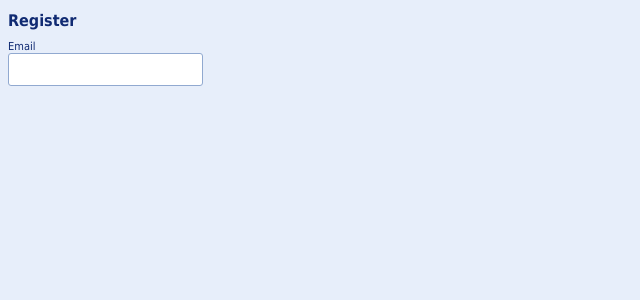
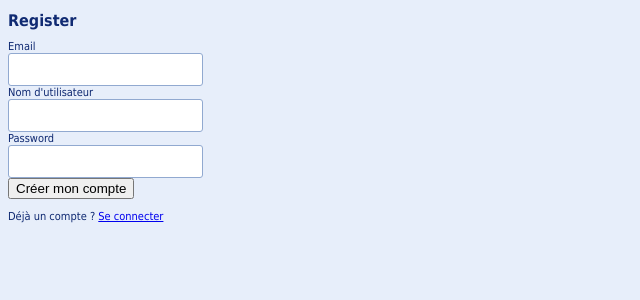
Before and after one commit to samgr78/MibloMsn-frontend, a React (Vite) app: page /register in a window 1280 px wide. Shown: the top 300 px of the page, without its empty margins (0-640 px from the left). Built offline with nearby package versions, Linux system fonts and the light colour scheme; no server answers.

Commit message:
ADD register (register.types.ts & register.parsers.ts & register.tsx)

```diff
--- a/src/features/auth/Register.tsx
+++ b/src/features/auth/Register.tsx
@@ -1,18 +1,154 @@
-import Input from "../../shared/components/Input.tsx";
-import './auth.css';
+import { useState, type ChangeEvent, type FormEvent, type ReactElement } from 'react'
+import { Link, useNavigate } from 'react-router-dom'
+import { api } from '../../api/axios.tsx'
+import Input from '../../shared/components/Input.tsx'
+import { getRegisterErrors, parseRegisterResponse } from './register.parsers.ts'
+import type { RegisterErrors, RegisterFormData } from './register.types.ts'
+import './auth.css'
 
-function Register() {
+const initialFormData: RegisterFormData = {
+    email: '',
+    username: '',
+    password: '',
+}
+
+function isRegisterField(value: string): value is keyof RegisterFormData {
+    return value === 'email' || value === 'username' || value === 'password'
+}
+
+function Register(): ReactElement {
+    const navigate = useNavigate()
+    const [formData, setFormData] = useState<RegisterFormData>(initialFormData)
+    const [errors, setErrors] = useState<RegisterErrors>({})
+    const [isLoading, setIsLoading] = useState<boolean>(false)
+
+    function clearFieldError(field: keyof RegisterFormData): void {
+        setErrors((previousErrors) => ({
+            ...previousErrors,
+            [field]: undefined,
+            general: undefined,
+        }))
+    }
+
+    function handleChange(event: ChangeEvent<HTMLInputElement>): void {
+        const { name, value } = event.currentTarget
+        if (!isRegisterField(name)) {
+            return
+        }
+
+        setFormData((previousFormData) => ({
+            ...previousFormData,
+            [name]: value,
+        }))
+        clearFieldError(name)
+    }
+
+    async function handleSubmit(event: FormEvent<HTMLFormElement>): Promise<void> {
+        event.preventDefault()
+        setErrors({})
+        setIsLoading(true)
+
+        try {
+            const { data }: { data: unknown } = await api.post<unknown>(
+                '/auth/register',
+                formData,
+            )
+            const registerResponse = parseRegisterResponse(data, formData.username)
+
+            if (!registerResponse) {
+                setErrors({ general: 'The server returned an invalid response.' })
+                return
+            }
+
+            localStorage.setItem('token', registerResponse.token)
+            localStorage.setItem('username', registerResponse.username)
+            navigate('/home')
+        } catch (error: unknown) {
+            setErrors(getRegisterErrors(error))
+        } finally {
+            setIsLoading(false)
+        }
+    }
+
     return (
-        <>
-            <h1>Register</h1>
+        <main className="register-page">
+            <form className="register-form" onSubmit={handleSubmit} noValidate>
+                <h1>Register</h1>
 
-            <Input
-                type={"text"}
-                className={"input"}
-                name={"email"}
-                label={"Email"}
-            />
-        </>
+                <div className="register-fields">
+                    <Input
+                        label="Email"
+                        type="email"
+                        name="email"
+                        id="email"
+                        className="input"
+                        value={formData.email}
+                        onChange={handleChange}
+                        aria-invalid={Boolean(errors.email)}
+                        aria-describedby={errors.email ? 'email-error' : undefined}
+                        autoComplete="email"
+                        required
+                    />
+                    {errors.email && (
+                        <span className="error-message" id="email-error">
+              {errors.email}
+            </span>
+                    )}
+
+                    <Input
+                        label="Nom d'utilisateur"
+                        type="text"
+                        name="username"
+                        id="username"
+                        className="input"
+                        value={formData.username}
+                        onChange={handleChange}
+                        aria-invalid={Boolean(errors.username)}
+                        aria-describedby={errors.username ? 'username-error' : undefined}
+                        autoComplete="username"
+                        required
+                    />
+                    {errors.username && (
+                        <span className="error-message" id="username-error">
+              {errors.username}
+            </span>
+                    )}
+
+                    <Input
+                        label="Password"
+                        type="password"
+                        name="password"
+                        id="password"
+                        className="input"
+                        value={formData.password}
+                        onChange={handleChange}
+                        aria-invalid={Boolean(errors.password)}
+                        aria-describedby={errors.password ? 'password-error' : undefined}
+                        autoComplete="new-password"
+                        required
+                    />
+                    {errors.password && (
+                        <span className="error-message" id="password-error">
+              {errors.password}
+            </span>
+                    )}
+
+                    {errors.general && (
+                        <span className="error-message" role="alert">
+              {errors.general}
+            </span>
+                    )}
+
+                    <button type="submit" disabled={isLoading}>
+                        {isLoading ? 'Création en cours…' : 'Créer mon compte'}
+                    </button>
+                </div>
+
+                <p>
+                    Déjà un compte ? <Link to="/login">Se connecter</Link>
+                </p>
+            </form>
+        </main>
     )
 }
 
--- /dev/null
+++ b/src/features/auth/register.parsers.ts
@@ -0,0 +1,56 @@
+import { isAxiosError } from 'axios'
+import type { ParsedRegisterResponse, RegisterErrors } from './register.types.ts'
+
+function isUnknownRecord(value: unknown): value is Record<string, unknown> {
+    return typeof value === 'object' && value !== null && !Array.isArray(value)
+}
+
+function readString(value: unknown): string | undefined {
+    return typeof value === 'string' && value.length > 0 ? value : undefined
+}
+
+function fieldFromMessage(message: string): keyof RegisterErrors {
+    const lower = message.toLowerCase()
+    if (lower.includes('email')) return 'email'
+    if (lower.includes('username')) return 'username'
+    if (lower.includes('password')) return 'password'
+    return 'general'
+}
+
+export function parseRegisterResponse(
+    value: unknown,
+    fallbackUsername: string,
+): ParsedRegisterResponse | undefined {
+    if (!isUnknownRecord(value)) {
+        return undefined
+    }
+    const token = readString(value.token)
+    if (!token) {
+        return undefined
+    }
+    const user = isUnknownRecord(value.user) ? value.user : undefined
+    const username =
+        (user ? readString(user.username) : undefined) ??
+        readString(value.username) ??
+        fallbackUsername
+    return { token, username }
+}
+
+export function getRegisterErrorsFromData(value: unknown): RegisterErrors | undefined {
+    if (!isUnknownRecord(value)) {
+        return undefined
+    }
+    const message = readString(value.error)
+    if (!message) {
+        return undefined
+    }
+    return { [fieldFromMessage(message)]: message }
+}
+
+export function getRegisterErrors(error: unknown): RegisterErrors {
+    if (!isAxiosError<unknown>(error)) {
+        return { general: 'An unexpected error occurred.' }
+    }
+    const responseData: unknown = error.response?.data
+    return getRegisterErrorsFromData(responseData) ?? { general: 'Unable to register.' }
+}
--- /dev/null
+++ b/src/features/auth/register.types.ts
@@ -0,0 +1,17 @@
+export type RegisterFormData = {
+    email: string
+    username: string
+    password: string
+}
+
+export type RegisterErrors = {
+    email?: string
+    username?: string
+    password?: string
+    general?: string
+}
+
+export type ParsedRegisterResponse = {
+    token: string
+    username: string
+}
```
Also changed, not shown: src/lib/http.ts (added, +8 -0 lines), 1 other file (tests, documents, lock files or other folders).
